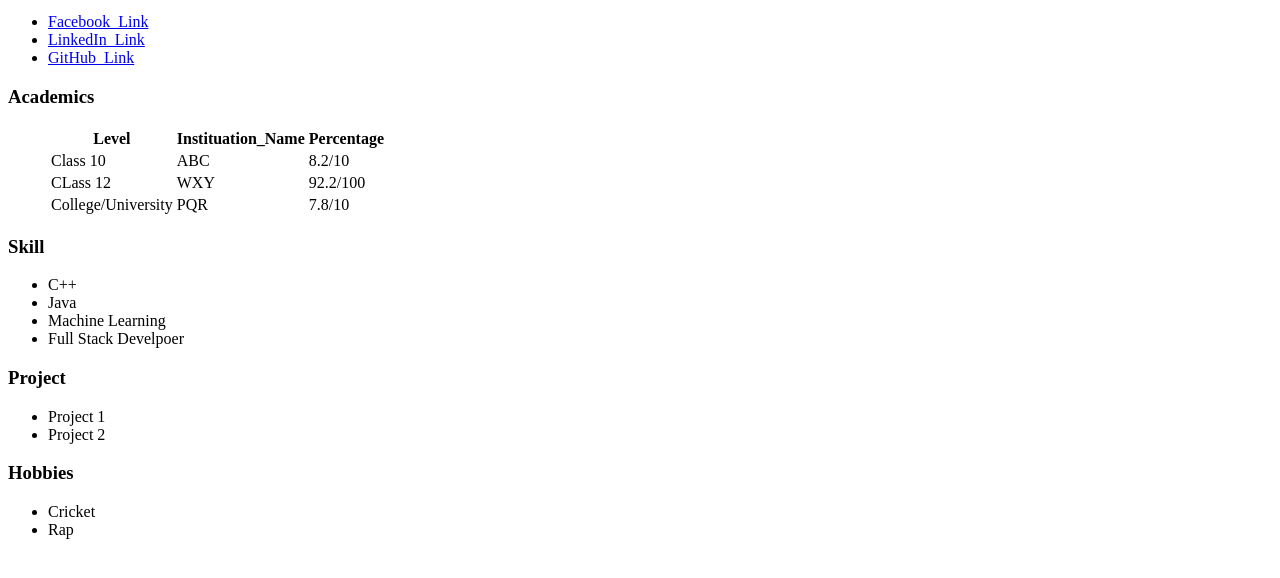
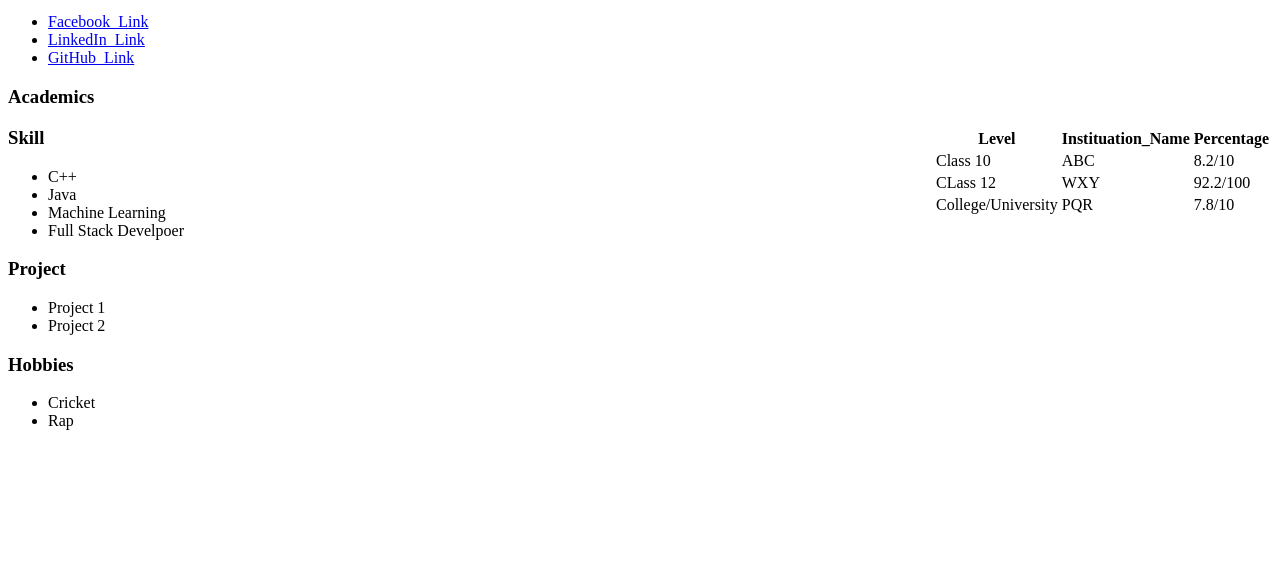
Before and after one commit to RathoreGit/Resume, a plain HTML site: page index.html in a window 1280 px wide. Shown: the part 116-694 px from the top of the page. Drawn offline with Linux system fonts and the light colour scheme.

Commit message:
aligned the table to the right

```diff
--- a/index.html
+++ b/index.html
@@ -16,7 +16,7 @@
            <h3>Academics</h3>
            <ul name="Academics">
 
-           <table >
+           <table align="right">
                <tr>
                  <th>Level</th>
                  <th>Instituation_Name</th>
```
